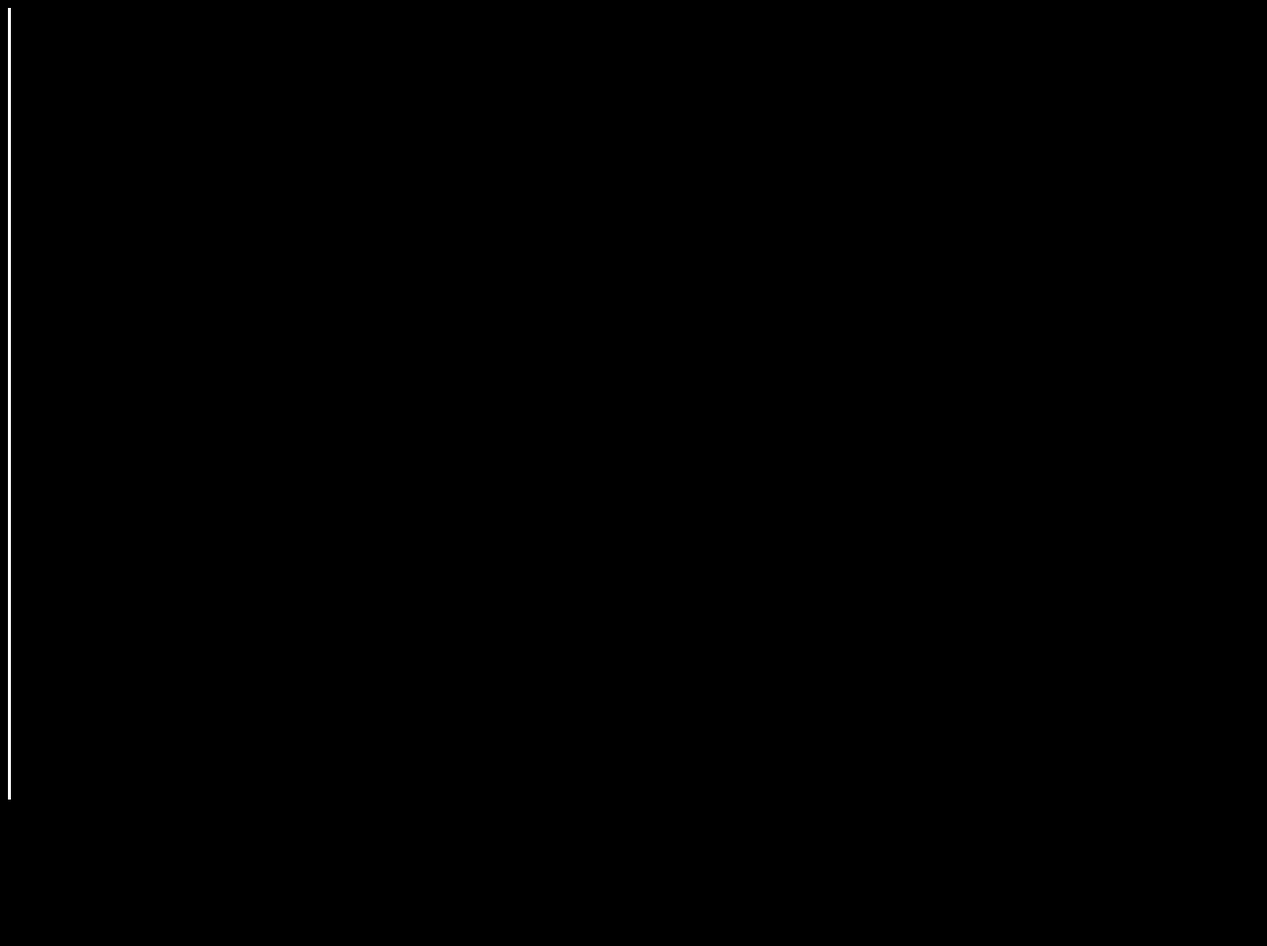
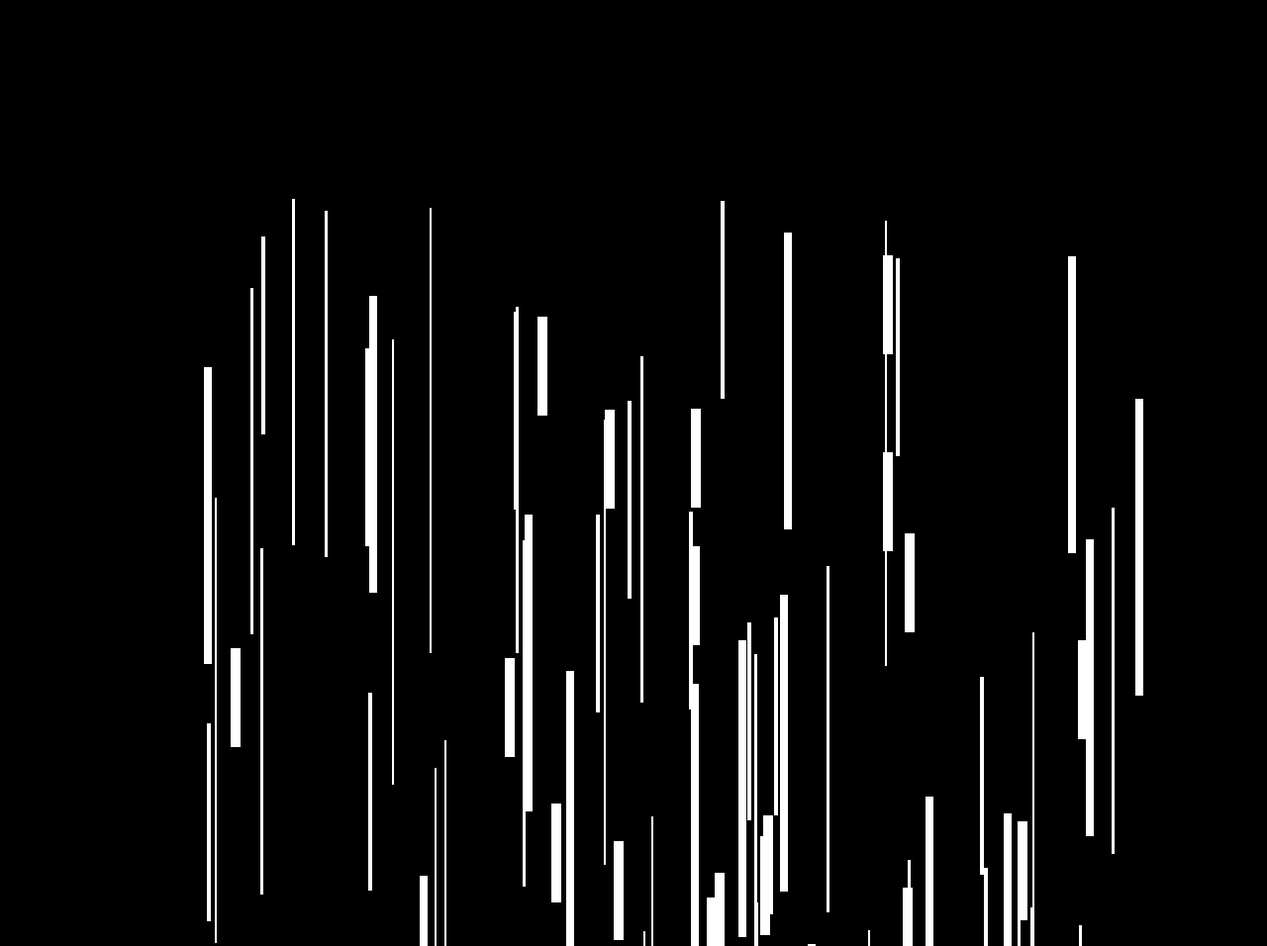
Before and after one commit to yaseminvarlik/yaseminjavascript, a plain HTML site: page loop.html in a window 1280 px wide. Shown: the top 956 px of the page at 99% size. Before the commit the page ends 816 px from the top, so only its background shows below. Drawn offline with Linux system fonts and the light colour scheme.

Commit message:
patterns

```diff
--- a/loop.html
+++ b/loop.html
@@ -9,46 +9,68 @@
 			background-color: black;
 
 		}
-		#repeat {
+		/*.newHeader{
+			color: green;
+			font-weight: 300;
+			font-family: monospace;
+		}*/
+		/*#repeat {
 			color: white;
 			font-family: avenir;
 			font-size: 2vw;
+		}*/
+		.wrapper {
+			width: 1000px;
+			height: 500px;
 		}
 
-		p{
-			display: inline;
-		}
-
-		#shape {
+		.shape {
 			background-color: white;
-			width: 0.25vw;
-			height: 100vh;
+			width: 3px;
+			height: 100px;
+			position: absolute;
+			top: 0%;
+			left: 50%;
 		}
 
 	</style>
 </head>
 <body>
-	<div id="repeat">
+	<div id="wrapper">
 
-	</div>
-	<div id="shape">
-
-	</div>
+</div>
 </body>
 
 <script type="text/javascript">
-	var myShape = document.getElementById("shape");
-	var i = 0;
-	var len = myShape.length;
+		var myArray = document.getElementById("wrapper");
+		var thickLine = [4, 3, 2, 8, 10];
+		var highLine = [200, 350, 450, 300, 100];
 
-	for (var i = 0; i < 101 ; i++) {
+		for (var i = 0; i < 101; i++) {
+			console.log(i % 5);
+			var min = 200;
+			var max= 1200;
+			var position= Math.floor(Math.random()* (max - min) +min);
+			var x = Math.floor(Math.random()* (max - min) +min);
+			var y = Math.floor(Math.random()* (max - min) +min);
+			// console.log(position);
+			var element = document.createElement("div");
+			element.className = "shape";
+			element.style.top = x + "px";
+			element.style.left = y + "px";
+			var Mod = i % 5;
+			element.style.width = thickLine[Mod] + "px";
+			element.style.height = highLine[Mod] + "px";
+			// element.innerHTML = `
+			// <p style = "top:${x}px; left:${x}px"></p>
+			// `
+			// console.log(x, y);
+
+			document.getElementById("wrapper").appendChild(element);
 
 
-		console.log(i);
+		}
 
-
-			}
-			document.getElementById("repeat").appendChild(shape);
 
 </script>
 </html>
```
